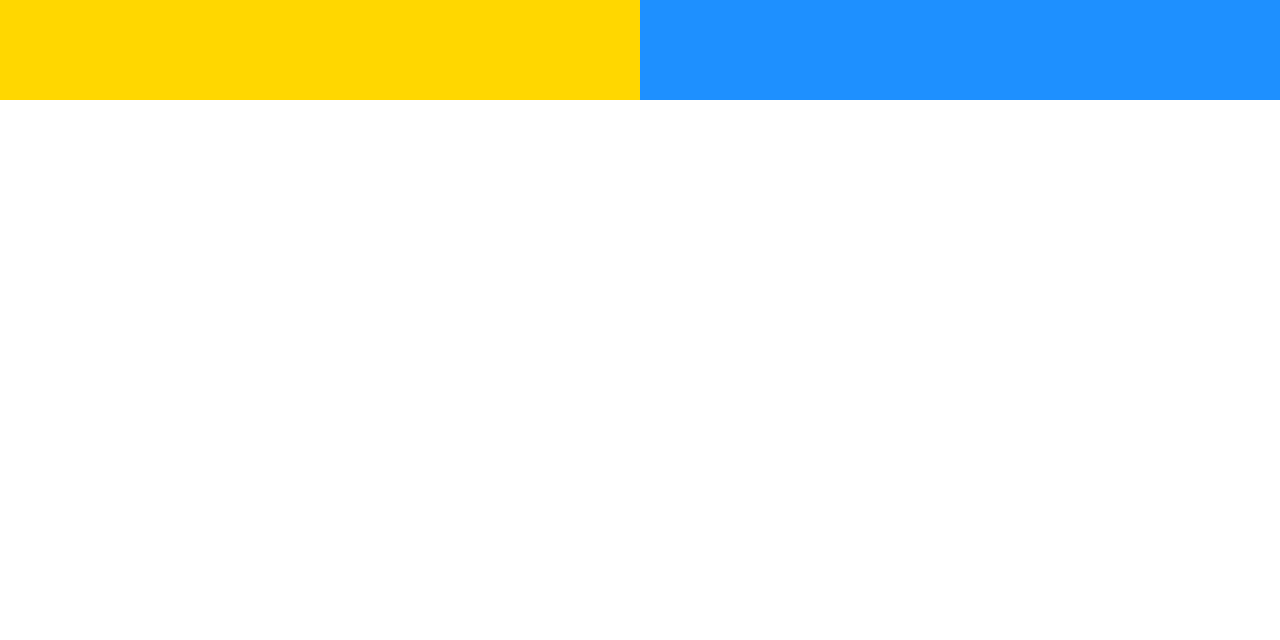
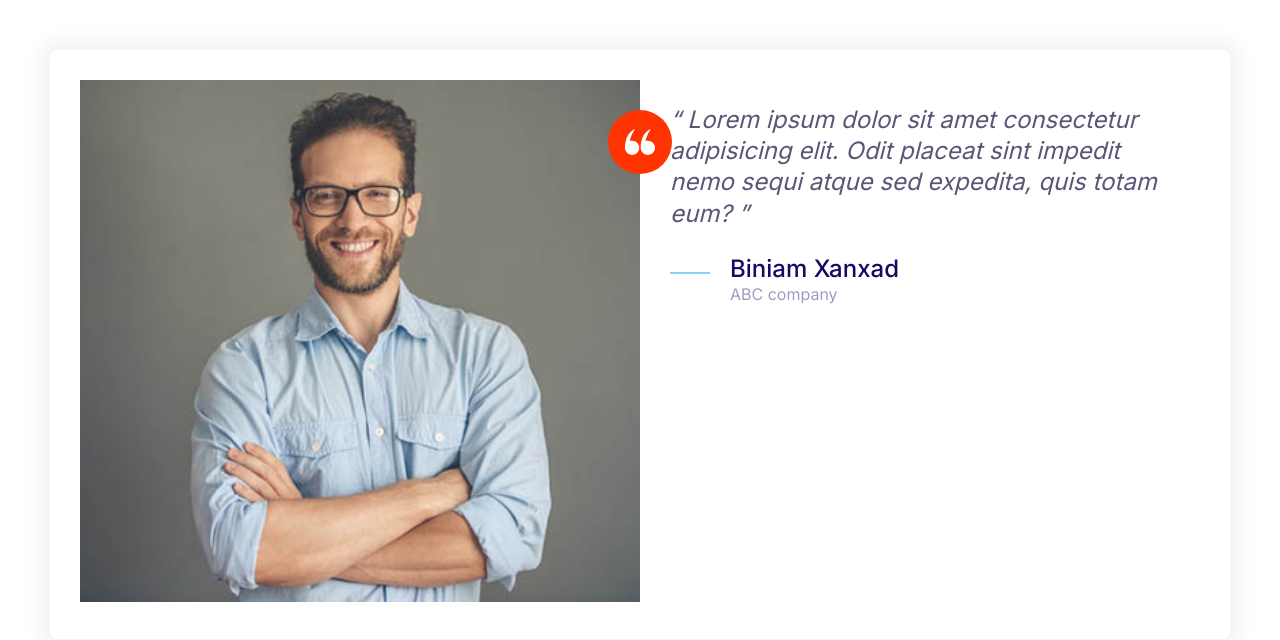
Before and after one commit to xanxad/moshify, a plain HTML site: page index.html in a window 1280 px wide. Drawn offline with Linux system fonts and the light colour scheme.

Commit message:
build the testimonial component

```diff
--- a/css/styles.css
+++ b/css/styles.css
@@ -145,8 +145,15 @@ a{
     width: 40px;
     height: 40px;
 }
+.icon--small {
+    width: 30px;
+    height: 30px;
+}
 .icon--primary {
     fill: var(--color-primary);
+}
+.icon--white {
+    fill: #fff;
 }
 .icon-container {
     background: #f3f9fa;
@@ -156,6 +163,9 @@ a{
     display: inline-flex;
     justify-content: center;
     align-items: center;
+}
+.icon-container--accent {
+    background: var(--color-accent);
 }
 /*Buttons*/
 .btn {
@@ -377,3 +387,27 @@ a{
         grid-template-columns: repeat(2, 1fr);
     }
 }
+/*testimonal*/
+.testimonial {
+    padding: 3rem;
+}
+.testimonial__image {
+    position: relative;
+}
+.testimonial__image > img {
+    width: 100%;
+}
+.testimonial__image > .icon-container {
+    position: absolute;
+    top: 3rem;
+    right: -32px;
+}
+@media screen and (min-width: 768px) {
+    .testimonial .quote , .testimonial .quote__author {
+        font-size: 2.4rem;
+    }
+    .testimonial .quote {
+        margin-left: 3rem;
+    }
+
+}
--- a/index.html
+++ b/index.html
@@ -13,10 +13,37 @@
     <link rel="stylesheet" href="css/normalize.css" />
     <link rel="stylesheet" href="css/styles.css" />
   </head>
-  <body>
-    <div class="grid grid--1x2">
-      <div style="height: 100px; background: gold"></div>
-      <div style="height: 100px; background: dodgerblue"></div>
+  <body style="padding: 5rem">
+    <div class="card testimonial">
+      <div class="grid grid--1x2">
+        <div class="testimonial__image">
+          <img src="images/testimonial.jpg" alt="A happy, smiling customer" />
+          <span class="icon-container icon-container--accent">
+            <svg class="icon icon--white icon--small">
+              <use xlink:href="images/sprite.svg#quotes"></use>
+            </svg>
+          </span>
+        </div>
+        <blockquote class="quote">
+          <p class="quote__text">
+            Lorem ipsum dolor sit amet consectetur adipisicing elit. Odit
+            placeat sint impedit nemo sequi atque sed expedita, quis totam eum?
+          </p>
+          <footer>
+            <div class="media">
+              <div class="media__image">
+                <svg class="icon icon--primary quote__line">
+                  <use xlink:href="images/sprite.svg#line"></use>
+                </svg>
+              </div>
+              <div class="media__body">
+                <h3 class="media__title quote__author">Biniam Xanxad</h3>
+                <p class="quote__organization">ABC company</p>
+              </div>
+            </div>
+          </footer>
+        </blockquote>
+      </div>
     </div>
   </body>
 </html>
```
Also changed, not shown: components/testimonials.html (added, +31 -0 lines), images/testimonial.jpg (added).
